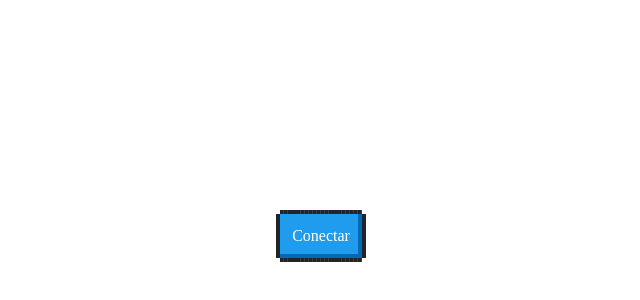
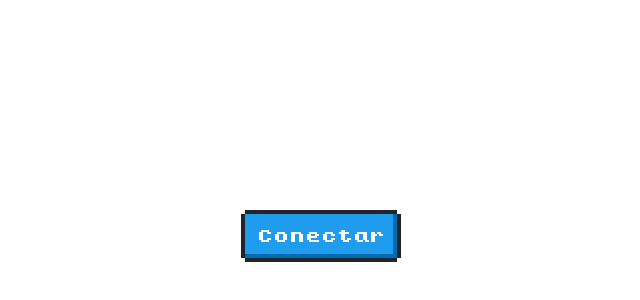
Before and after one commit to 0xluc/angular-faucet, an Angular app: page / in a window 1280 px wide. Shown: the part 164-464 px from the top of the page, without its empty margins (319-959 px from the left). Built offline with nearby package versions, Linux system fonts and the light colour scheme; what primeng, web3 would draw is missing.

Commit message:
added font

```diff
--- a/src/app/wallet/wallet.component.html
+++ b/src/app/wallet/wallet.component.html
@@ -8,7 +8,7 @@
 
         </span>
     </div>
-    <p-inputNumber  [(ngModel)]="amount" mode="decimal" [maxFractionDigits]="5"></p-inputNumber>
+    <input class="nes-input" name="inputAmount" [(ngModel)]="amount" mode="decimal" type="number" placeholder="0.01" min="0" step="0.01" >
     <button (click)="addFunds()" class="button is-primary is-light ml-2 mr-2">Donate</button>
     <button (click)="withdraw()" class="button is-danger is-light">Withdraw</button>
 
--- a/src/styles.css
+++ b/src/styles.css
@@ -1,6 +1,11 @@
 /* You can add global styles to this file, and also import other style files */
+@font-face {
+    font-family: "Kongtext";
+    src: url(./assets/kongtext.ttf);
+}
 html {
     height: 100%;
+    font-family: 'Kongtext';
 }
 body {
     height: 100%;
@@ -8,3 +13,6 @@ body {
 app-root {
     height: 100%;
 }
+*{
+    font-family: 'Kongtext';
+}
```
Also changed, not shown: src/assets/kongtext.ttf (added), 1 other file (tests, documents, lock files or other folders).
